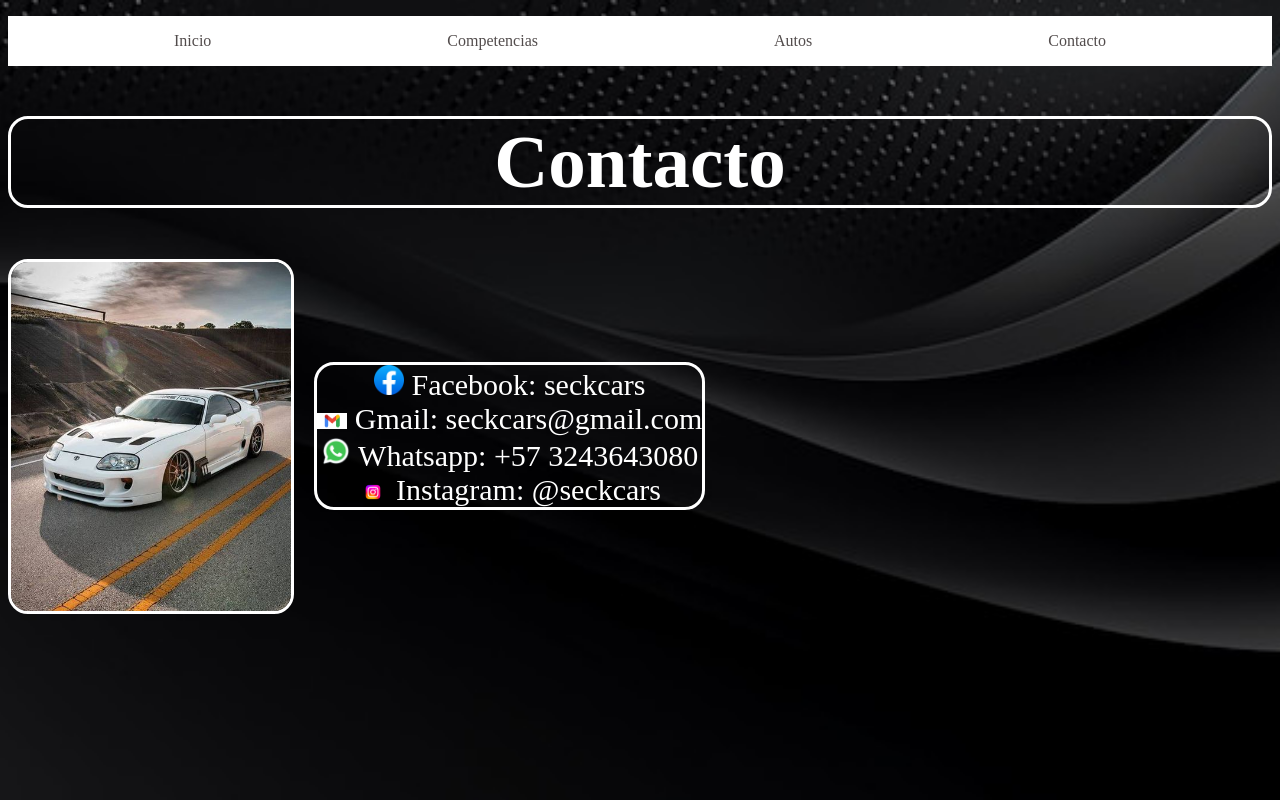
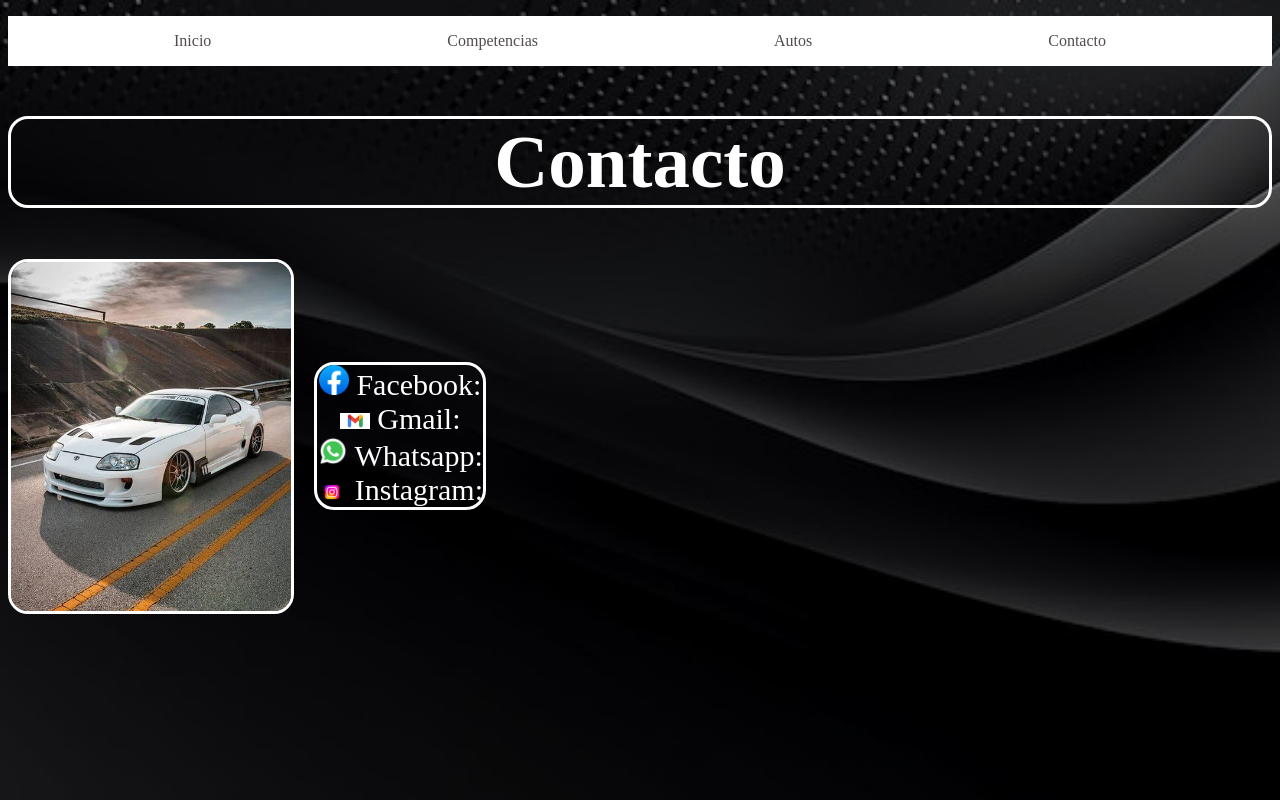
Before and after one commit to JuanDaMods/Autos-Deportivos, a plain HTML site: page Contacto.html in a window 1280 px wide. Drawn offline with Linux system fonts and the light colour scheme.

Commit message:
Update Contacto.html

```diff
--- a/Contacto.html
+++ b/Contacto.html
@@ -22,10 +22,10 @@
       <div class="container">
         <img src="supra.jpg" class="imagen">
         <p>
-            <img src="face.png" width="30px"> Facebook: seckcars <br>
-            <img src="descarga (1).png" width="30px"> Gmail: seckcars@gmail.com <br>
-            <img src="descarga.png" width="30px"> Whatsapp: +57 3243643080 <br>
-            <img src="Instagram-Logosu.png" width="30px"> Instagram: @seckcars <br>
+            <img src="face.png" width="30px"> Facebook:  <br>
+            <img src="descarga (1).png" width="30px"> Gmail: <br>
+            <img src="descarga.png" width="30px"> Whatsapp:    <br>
+            <img src="Instagram-Logosu.png" width="30px"> Instagram:    <br>
         </p>
       </div>
 </body>
```
